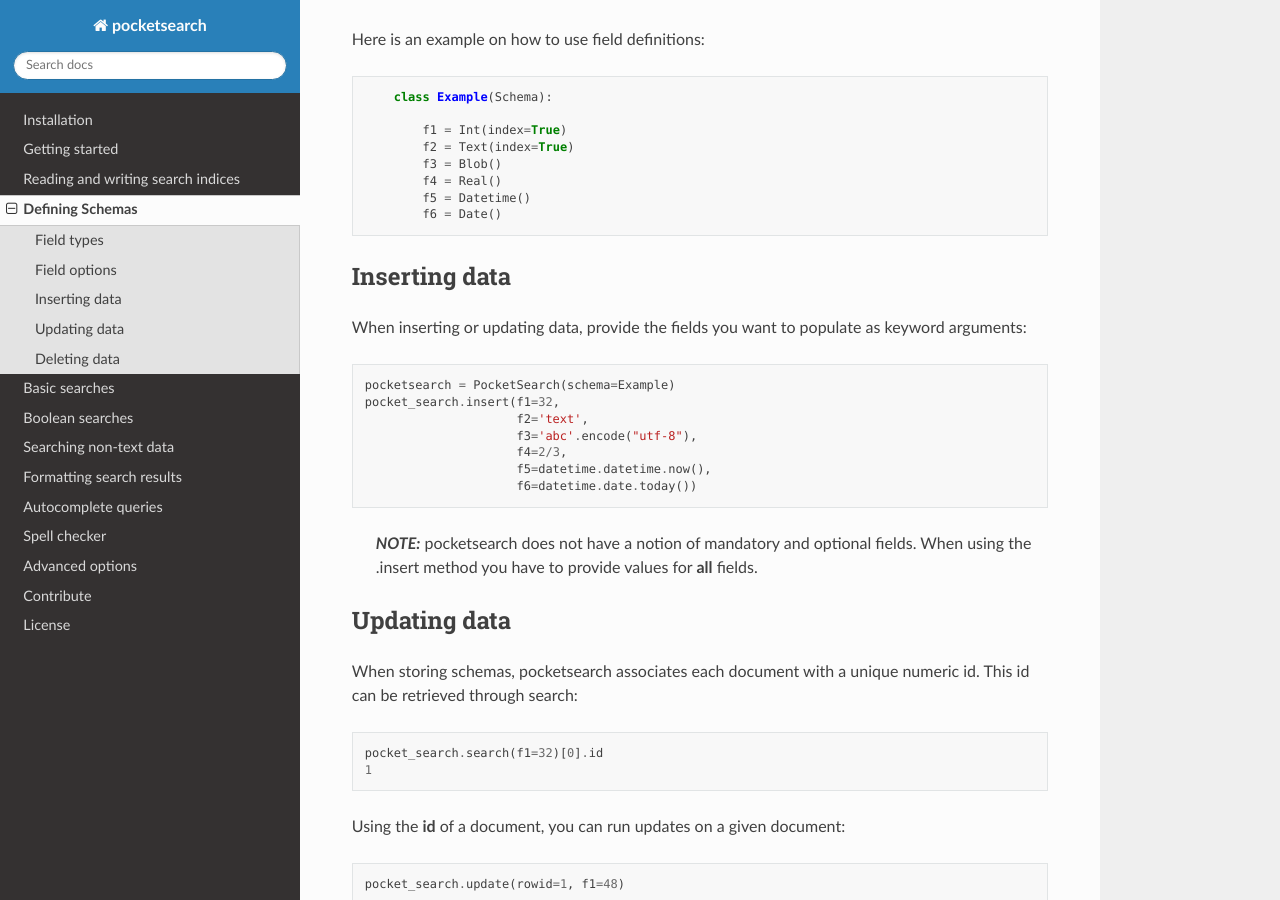
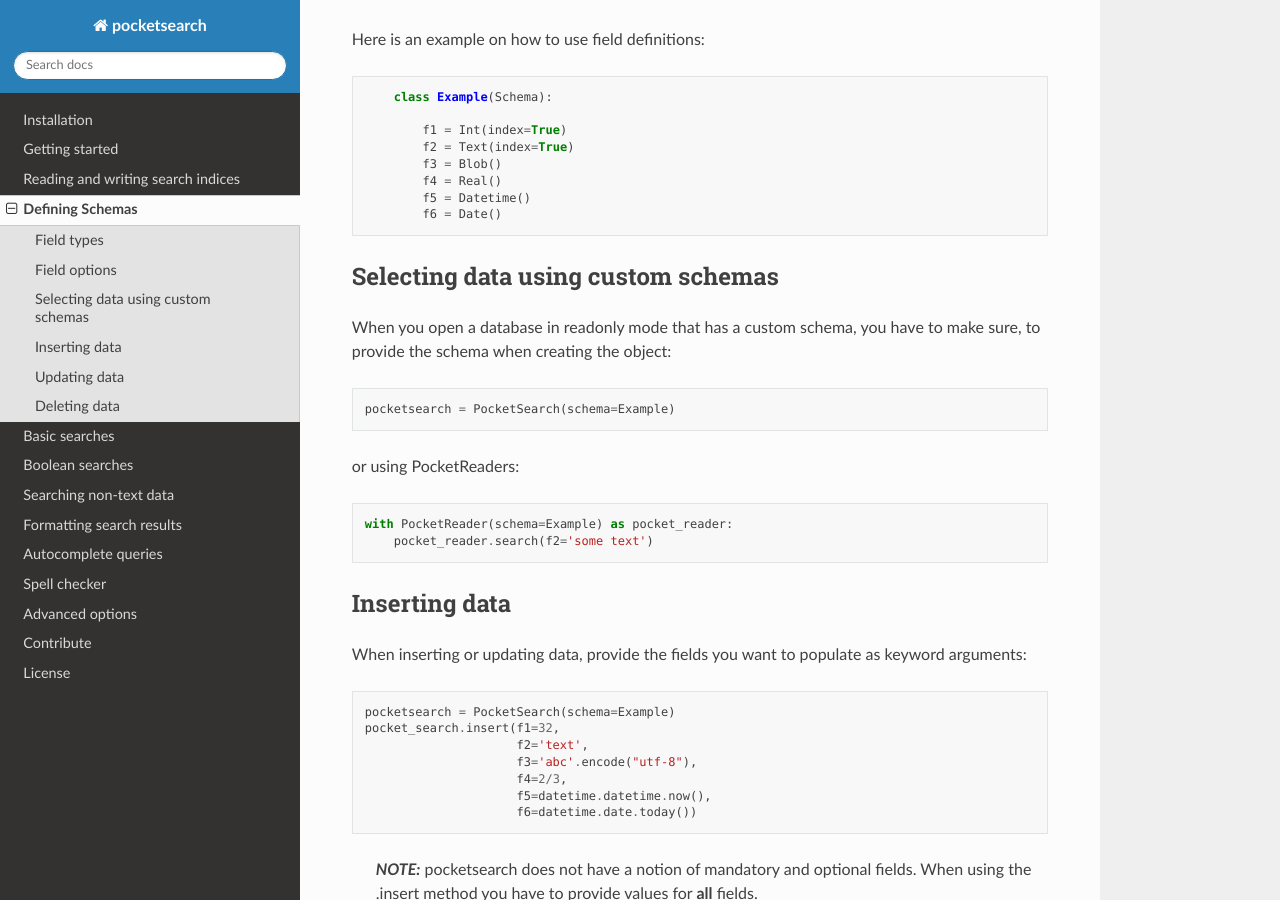
Before and after one commit to kaykay-dv/pocketsearch, a Sphinx documentation site: the page built from docs/schemas.md, in a window 1280 px wide and 900 px high, scrolled down 1392 px. Built offline with Sphinx 7.4.7 and the Read the Docs theme 2.0.0, drawn with Linux system fonts in a browser that asks for light colours.

Commit message:
Updated documentation

````diff
--- a/docs/schemas.md
+++ b/docs/schemas.md
@@ -65,6 +65,22 @@
         f6 = Date()
 ```
 
+## Selecting data using custom schemas
+
+When you open a database in readonly mode that has a custom schema, you have to
+make sure, to provide the schema when creating the object:
+
+```Python
+pocketsearch = PocketSearch(schema=Example)
+```
+
+or using PocketReaders:
+
+```Python
+with PocketReader(schema=Example) as pocket_reader:
+    pocket_reader.search(f2='some text')
+```
+
 ## Inserting data
 
 When inserting or updating data, provide the fields you want to populate as
````
Also changed, not shown: docs/persistent_databases.md (+0 -2 lines).
